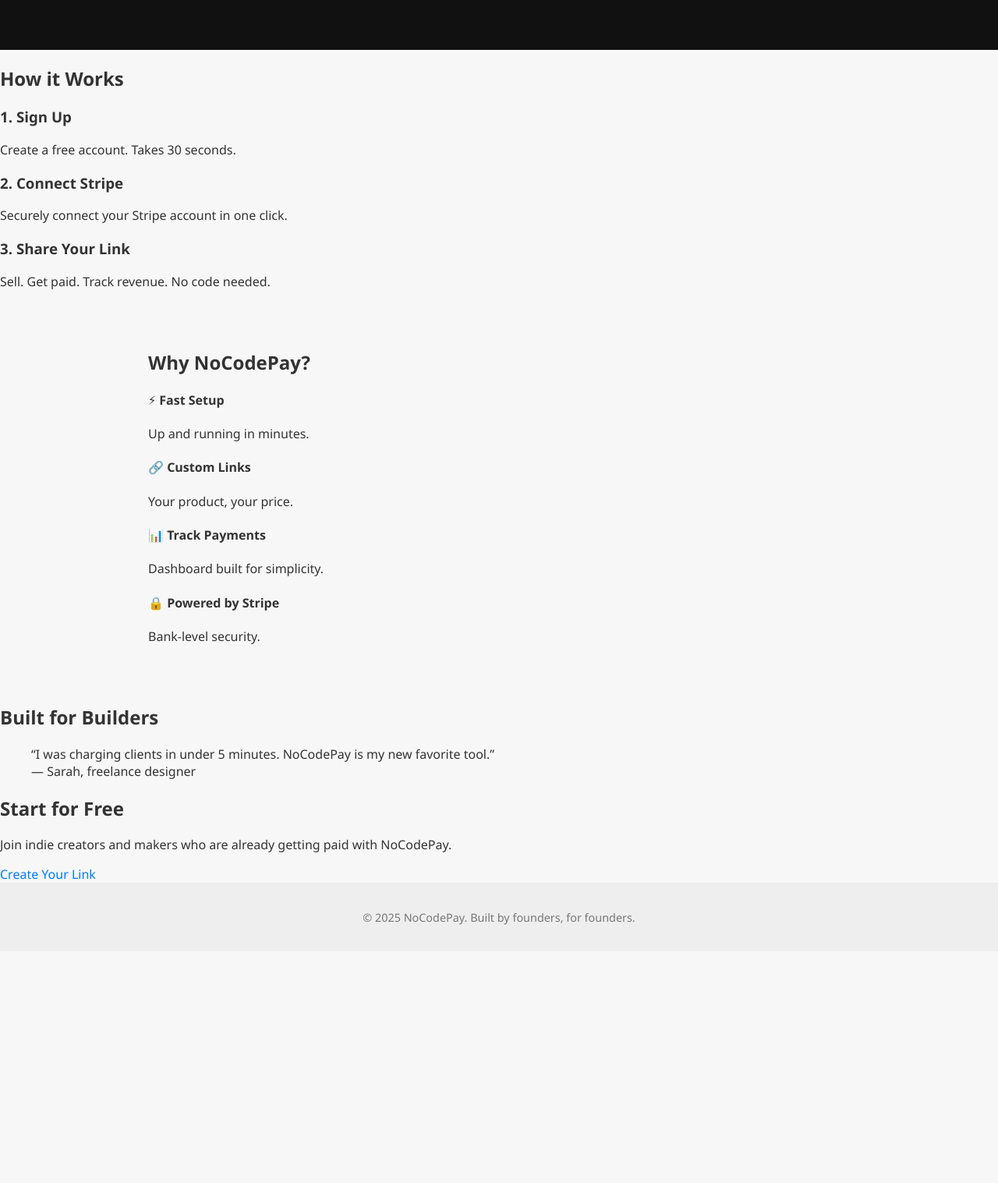
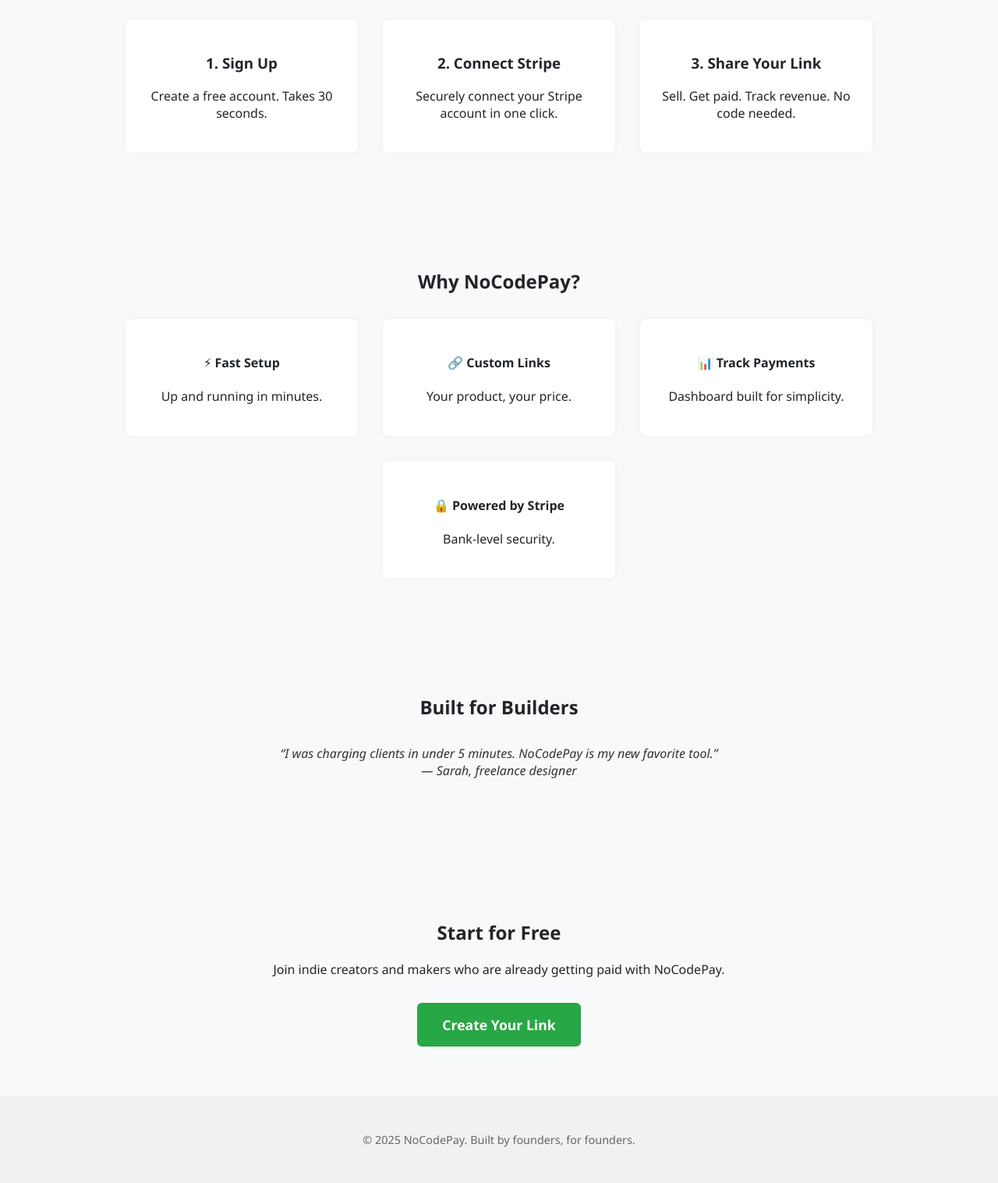
Before and after one commit to CODEREaDer24/Stripebridge, a Flask app: page / in a window 1280 px wide. Shown: the part 581-2098 px from the top of the page at 78% size. Before the commit the page ends 1767 px from the top, so only its background shows below. Run offline with Flask 3, Linux system fonts and the light colour scheme; some libraries are stand-ins or nearby versions.

Commit message:
Update style.css

```diff
--- a/static/style.css
+++ b/static/style.css
@@ -1,127 +1,143 @@
 body {
-  font-family: 'Segoe UI', Tahoma, Geneva, Verdana, sans-serif;
-  margin: 0;
-  padding: 0;
-  background-color: #f7f7f7;
-  color: #333;
+    margin: 0;
+    font-family: 'Segoe UI', Tahoma, Geneva, Verdana, sans-serif;
+    background: #f8f9fa;
+    color: #212529;
 }
 
 a {
-  color: #007bff;
-  text-decoration: none;
+    text-decoration: none;
+    color: inherit;
+}
+
+.navbar {
+    display: flex;
+    justify-content: space-between;
+    align-items: center;
+    padding: 1.2rem 2rem;
+    background: white;
+    box-shadow: 0 2px 4px rgba(0,0,0,0.05);
+    position: sticky;
+    top: 0;
+    z-index: 10;
+}
+
+.navbar .logo {
+    font-weight: bold;
+    font-size: 1.4rem;
+}
+
+.navbar nav a {
+    margin-left: 1.5rem;
+    font-weight: 500;
+}
+
+.navbar .cta-btn {
+    padding: 0.5rem 1rem;
+    background-color: #0069ed;
+    color: white;
+    border-radius: 5px;
+    font-weight: 600;
 }
 
 .hero {
-  background: #111;
-  color: #fff;
-  text-align: center;
-  padding: 60px 20px;
+    text-align: center;
+    padding: 4rem 1rem 3rem;
+    background: linear-gradient(to right, #e3f2fd, #f1f8ff);
 }
 
 .hero h1 {
-  font-size: 2.5em;
-  margin-bottom: 0.5em;
+    font-size: 2.5rem;
+    margin-bottom: 1rem;
 }
 
 .hero p {
-  font-size: 1.2em;
-  margin-bottom: 1em;
+    font-size: 1.2rem;
+    color: #555;
+    max-width: 600px;
+    margin: 0 auto 2rem;
 }
 
-.cta-button {
-  background: #ff9900;
-  color: #000;
-  padding: 12px 24px;
-  border: none;
-  border-radius: 8px;
-  font-weight: bold;
-  cursor: pointer;
+.hero .hero-cta {
+    background-color: #0069ed;
+    color: white;
+    padding: 0.75rem 1.5rem;
+    border-radius: 6px;
+    font-size: 1rem;
+    font-weight: bold;
 }
 
-.features {
-  padding: 40px 20px;
-  max-width: 900px;
-  margin: auto;
+.trust-logos {
+    margin-top: 2rem;
+    display: flex;
+    justify-content: center;
+    gap: 2rem;
+    align-items: center;
+    flex-wrap: wrap;
 }
 
-.feature {
-  margin-bottom: 30px;
+.trust-logos img {
+    height: 32px;
+    opacity: 0.8;
+}
+
+.how-it-works, .features, .testimonials, .cta-final {
+    text-align: center;
+    padding: 4rem 1rem;
+}
+
+.how-it-works .steps, .feature-grid {
+    display: flex;
+    flex-wrap: wrap;
+    justify-content: center;
+    gap: 2rem;
+    margin-top: 2rem;
+}
+
+.steps div, .feature-grid div {
+    background: white;
+    padding: 1.5rem;
+    border-radius: 8px;
+    box-shadow: 0 0 6px rgba(0,0,0,0.05);
+    width: 250px;
+}
+
+.testimonials blockquote {
+    max-width: 600px;
+    margin: 2rem auto;
+    font-style: italic;
+    color: #333;
+}
+
+.cta-final .cta-btn-large {
+    background-color: #28a745;
+    color: white;
+    padding: 1rem 2rem;
+    border-radius: 6px;
+    font-size: 1.1rem;
+    font-weight: bold;
+    margin-top: 1rem;
+    display: inline-block;
 }
 
 footer {
-  text-align: center;
-  padding: 20px;
-  background: #eee;
-  font-size: 0.9em;
-  color: #777;
+    text-align: center;
+    padding: 2rem;
+    background: #f1f1f1;
+    font-size: 0.9rem;
+    color: #666;
 }
 
-.login-container,
-.dashboard-container {
-  max-width: 500px;
-  margin: 60px auto;
-  padding: 20px;
-  background: white;
-  border-radius: 12px;
-  box-shadow: 0 4px 10px rgba(0,0,0,0.1);
+@media (max-width: 768px) {
+    .steps div, .feature-grid div {
+        width: 90%;
+    }
+
+    .navbar nav a {
+        margin-left: 1rem;
+    }
+
+    .hero h1 {
+        font-size: 2rem;
+    }
 }
-
-form input,
-form button {
-  width: 100%;
-  padding: 10px;
-  margin: 10px 0;
-  border: 1px solid #ccc;
-  border-radius: 8px;
-  box-sizing: border-box;
-}
-
-form button {
-  background-color: #28a745;
-  color: white;
-  font-weight: bold;
-  border: none;
-  cursor: pointer;
-}
-
-.note {
-  font-size: 0.9em;
-  color: #555;
-  text-align: center;
-}
-
-.flash {
-  list-style: none;
-  padding: 10px;
-  margin: 10px 0;
-  background: #f8d7da;
-  border: 1px solid #f5c6cb;
-  color: #721c24;
-  border-radius: 6px;
-}
-
-.dashboard-header {
-  display: flex;
-  justify-content: space-between;
-  align-items: center;
-}
-
-.logout {
-  font-size: 0.9em;
-  color: #dc3545;
-}
-
-.link-card {
-  background: #f2f2f2;
-  padding: 15px;
-  margin-top: 15px;
-  border-radius: 10px;
-}
-
-.link-url {
-  display: inline-block;
-  word-break: break-all;
-  font-size: 0.9em;
-  margin-top: 8px;
-  color: #007bff;
-}
```
